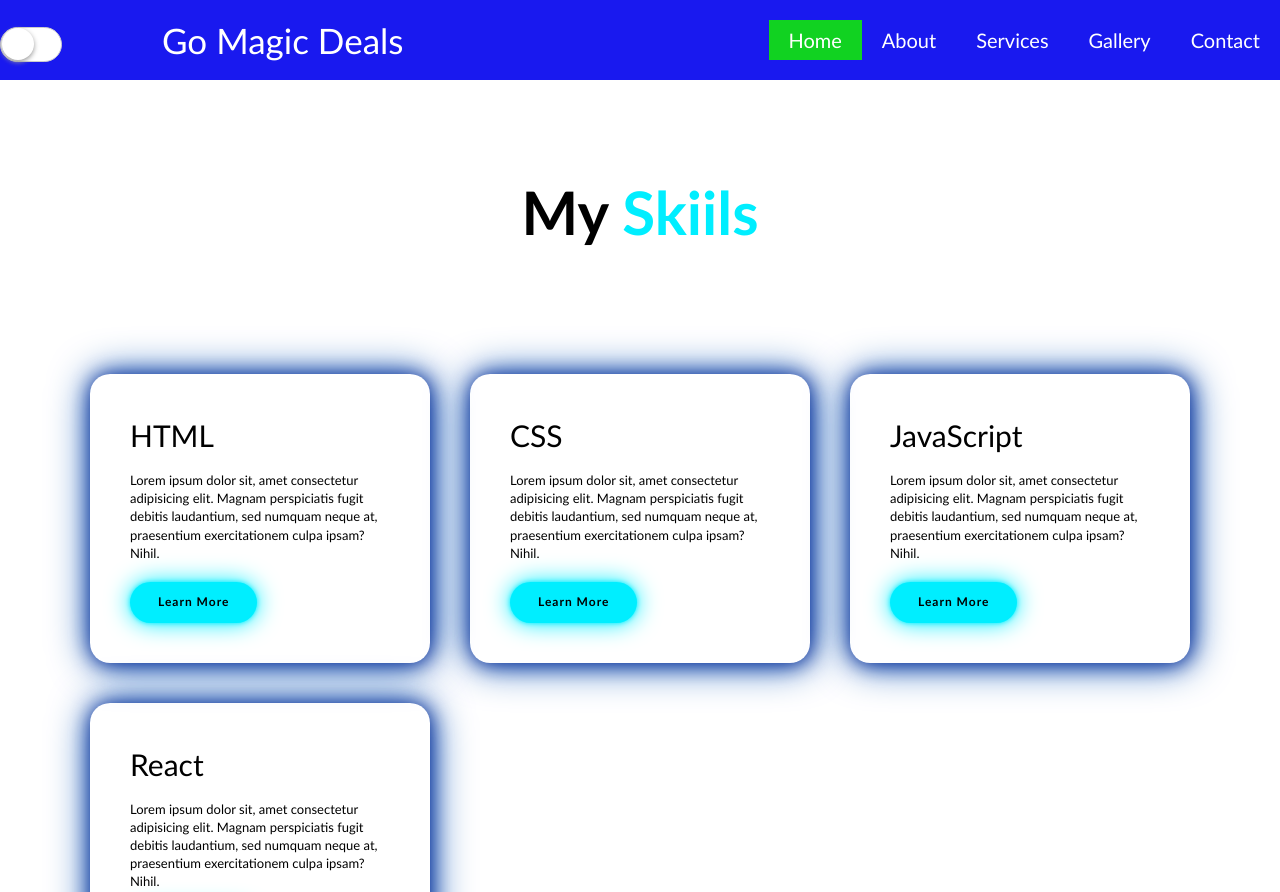
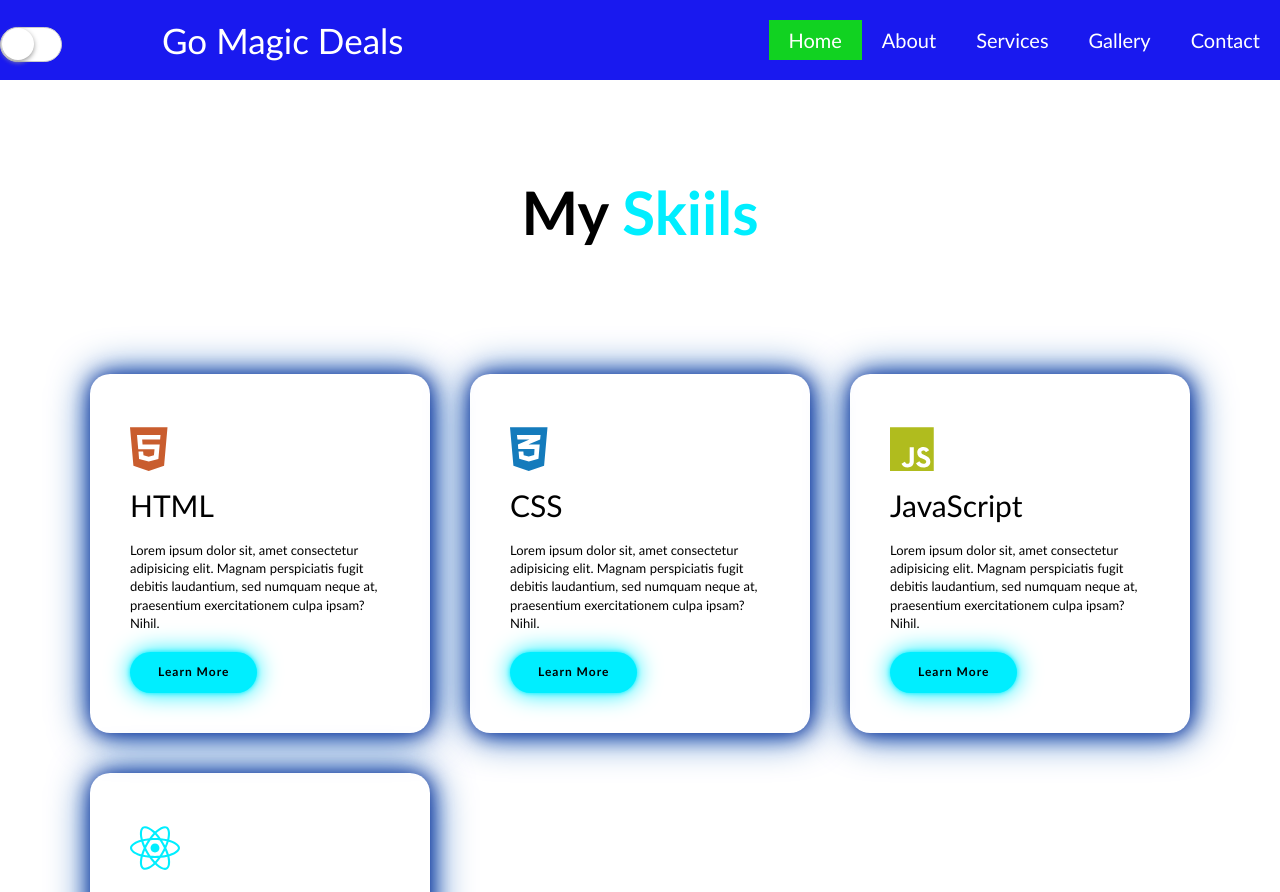
Before and after one commit to jitender046/gomagicdeals, a React (Create React App) app: page / in a window 1280 px wide. Shown: the top 892 px of the page. Built offline with nearby package versions, Linux system fonts and the light colour scheme.

Commit message:
add fontawesome icon

```diff
--- a/package.json
+++ b/package.json
@@ -5,6 +5,7 @@
   "dependencies": {
     "@emotion/react": "^11.11.4",
     "@emotion/styled": "^11.11.5",
+    "@fortawesome/fontawesome-svg-core": "^6.5.2",
     "@fortawesome/free-brands-svg-icons": "^6.5.2",
     "@fortawesome/react-fontawesome": "^0.2.2",
     "@mui/icons-material": "^5.15.17",
--- a/src/Myskills.js
+++ b/src/Myskills.js
@@ -1,6 +1,7 @@
 import React from "react";
 import './Myskills.css'
-// import { faTwitter, faFontAwesome } from '@fortawesome/free-brands-svg-icons'
+import { FontAwesomeIcon } from '@fortawesome/react-fontawesome'
+import { faHtml5,faCss3Alt,faJs,faReact} from '@fortawesome/free-brands-svg-icons'
 function Myskills(){
 return(
     <>
@@ -12,29 +13,28 @@ return(
                 <div class="services-list">
 
                     <div>
-                    {/* <FontAwesomeIcon icon="fa-brands fa-html5" /> */}
-                        {/* <i class='bx bxl-html5' id="html"></i> */}
+                    <i id="html"><FontAwesomeIcon icon={faHtml5} /></i>
                         <h2>HTML</h2>
                         <p>Lorem ipsum dolor sit, amet consectetur adipisicing elit. Magnam perspiciatis fugit debitis laudantium, sed numquam neque at, praesentium exercitationem culpa ipsam? Nihil.
                         </p>
                         <a href="https://jitendershakya046.blogspot.com/2024/05/html.html" class="read">Learn More</a>
                     </div>
                     <div>
-                      <i class='bx bxl-css3' id="css"></i>
+                        <i id="css"><FontAwesomeIcon icon={faCss3Alt} /></i>
                       <h2>CSS</h2>
                       <p>Lorem ipsum dolor sit, amet consectetur adipisicing elit. Magnam perspiciatis fugit debitis laudantium, sed numquam neque at, praesentium exercitationem culpa ipsam? Nihil.
                       </p>
                       <a href="/css" class="read">Learn More</a>
                   </div>
                     <div>
-                        <i class='bx bxl-javascript' id="javascript"></i>
+                        <i id="javascript"><FontAwesomeIcon icon={faJs} /></i>
                         <h2>JavaScript</h2>
                         <p>Lorem ipsum dolor sit, amet consectetur adipisicing elit. Magnam perspiciatis fugit debitis laudantium, sed numquam neque at, praesentium exercitationem culpa ipsam? Nihil.
                         </p>
                         <a href="/JavaScript" class="read">Learn More</a>
                     </div>
                     <div>
-                        <i class='bx bxl-react' id="react"></i>
+                        <i id="react"><FontAwesomeIcon icon={faReact} /></i>
                         <h2>React</h2>
                         <p>Lorem ipsum dolor sit, amet consectetur adipisicing elit. Magnam perspiciatis fugit debitis laudantium, sed numquam neque at, praesentium exercitationem culpa ipsam? Nihil.
                         </p>
```
Also changed, not shown: 1 other file (tests, documents, lock files or other folders).
